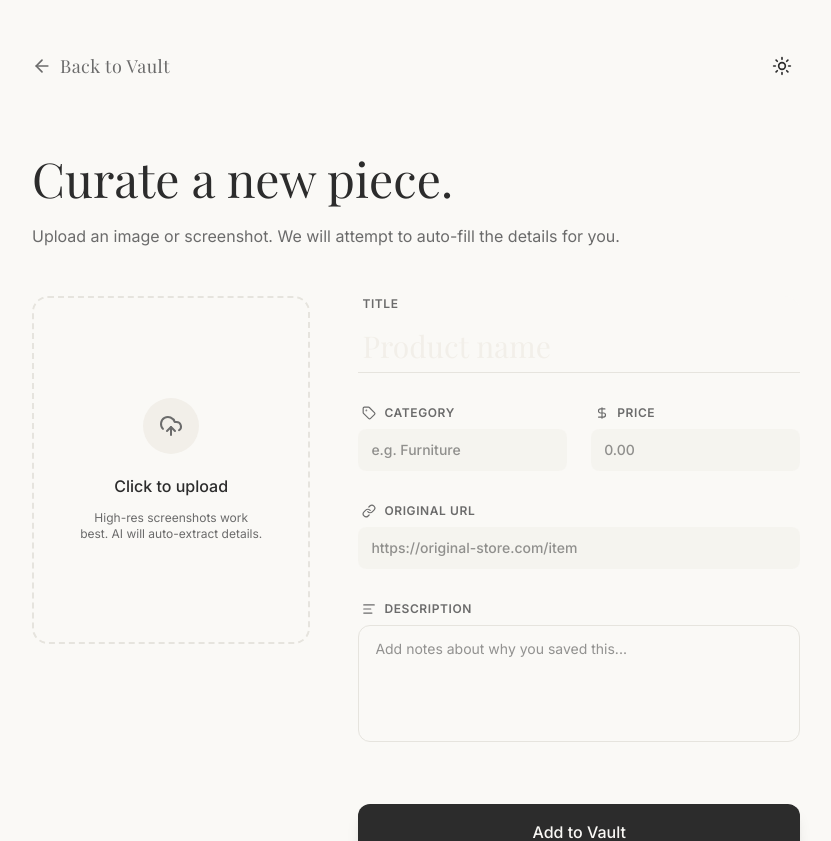
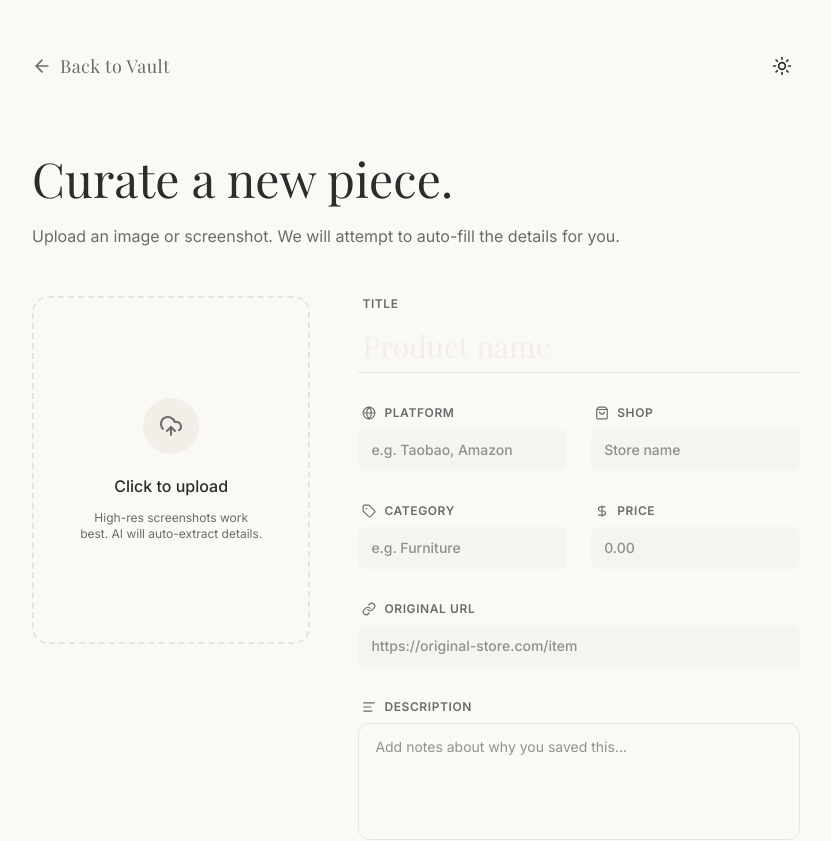
Before and after one commit to mirai2333/home-showcase-vault, a Next.js app: page /add in a window 1280 px wide. Shown: the top 841 px of the page, without its empty margins (224-1055 px from the left). Built offline with nearby package versions, Linux system fonts and the light colour scheme; a web font is replaced by a local one.

Commit message:
feat: implement product entry form and initial database schema setup

```diff
--- a/src/app/add/add-form.tsx
+++ b/src/app/add/add-form.tsx
@@ -1,7 +1,7 @@
 "use client";
 
 import { useState } from "react";
-import { UploadCloud, Loader2, Link as LinkIcon, DollarSign, Tag, AlignLeft } from "lucide-react";
+import { UploadCloud, Loader2, Link as LinkIcon, DollarSign, Tag, AlignLeft, ShoppingBag, Globe } from "lucide-react";
 
 export function AddForm() {
   const [isParsing, setIsParsing] = useState(false);
@@ -12,6 +12,8 @@ export function AddForm() {
     price: "",
     category: "",
     description: "",
+    platform: "",
+    shop: "",
     originalUrl: "",
   });
 
@@ -25,6 +27,8 @@ export function AddForm() {
         price: "199.99",
         category: "Decor",
         description: "A beautifully curated placeholder item identified by the AI vision module.",
+        platform: "Taobao",
+        shop: "Nordic Design Store",
       });
       setIsParsing(false);
       setParsed(true);
@@ -88,6 +92,38 @@ export function AddForm() {
                 placeholder="Product name"
                 className="w-full bg-transparent border-b border-border text-2xl md:text-3xl font-serif px-1 py-2 focus:outline-hidden focus:border-primary transition-colors placeholder:text-muted"
               />
+            </div>
+
+            <div className="grid grid-cols-2 gap-6 pt-4">
+              {/* Platform */}
+              <div>
+                <label className="flex items-center gap-2 text-xs font-semibold tracking-wider text-muted-foreground uppercase mb-2 ml-1">
+                  <Globe className="w-3.5 h-3.5" /> Platform
+                </label>
+                <input
+                  type="text"
+                  name="platform"
+                  value={formData.platform}
+                  onChange={handleChange}
+                  placeholder="e.g. Taobao, Amazon"
+                  className="w-full bg-muted/50 border border-transparent focus:border-border focus:bg-transparent rounded-lg px-3 py-2.5 text-sm font-medium outline-hidden transition-all"
+                />
+              </div>
+
+              {/* Shop */}
+              <div>
+                <label className="flex items-center gap-2 text-xs font-semibold tracking-wider text-muted-foreground uppercase mb-2 ml-1">
+                  <ShoppingBag className="w-3.5 h-3.5" /> Shop
+                </label>
+                <input
+                  type="text"
+                  name="shop"
+                  value={formData.shop}
+                  onChange={handleChange}
+                  placeholder="Store name"
+                  className="w-full bg-muted/50 border border-transparent focus:border-border focus:bg-transparent rounded-lg px-3 py-2.5 text-sm font-medium outline-hidden transition-all"
+                />
+              </div>
             </div>
 
             <div className="grid grid-cols-2 gap-6 pt-4">
--- a/src/app/page.tsx
+++ b/src/app/page.tsx
@@ -7,12 +7,14 @@ import { db } from "@/db";
 import { products, categories as categoriesSchema } from "@/db/schema";
 import { eq, ilike, and } from "drizzle-orm";
 
+const DEFAULT_IMAGE = "https://images.unsplash.com/photo-1557683316-973673baf926?auto=format&fit=crop&q=80&w=800";
+
 const MOCK_PRODUCTS = [
-  { id: "m1", name: "Minimalist Chair", category: "Furniture", categorySlug: "furniture", image: "https://images.unsplash.com/photo-1503602642458-232111445657?auto=format&fit=crop&q=80&w=800", aspect: "aspect-[3/4]" },
-  { id: "m2", name: "Ceramic Vase", category: "Decor", categorySlug: "decor", image: "https://images.unsplash.com/photo-1503602642458-232111445657?auto=format&fit=crop&q=80&w=800", aspect: "aspect-[4/5]" },
-  { id: "m3", name: "Table Lamp", category: "Lighting", categorySlug: "lighting", image: "https://images.unsplash.com/photo-1507473885765-e6ed057f782c?auto=format&fit=crop&q=80&w=800", aspect: "aspect-square" },
-  { id: "m4", name: "Linen Sofa", category: "Furniture", categorySlug: "furniture", image: "https://images.unsplash.com/photo-1555041469-a586c61ea9bc?auto=format&fit=crop&q=80&w=800", aspect: "aspect-[4/3]" },
-  { id: "m5", name: "Wooden Desk", category: "Workspace", categorySlug: "workspace", image: "https://images.unsplash.com/photo-1503602642458-232111445657?auto=format&fit=crop&q=80&w=800", aspect: "aspect-[3/4]" },
+  { id: "m1", name: "Minimalist Chair", category: "Furniture", categorySlug: "furniture", image: "https://images.unsplash.com/photo-1503602642458-232111445657?auto=format&fit=crop&q=80&w=800", aspect: "aspect-[3/4]", description: "Elegant wooden chair.", platform: "Taobao", shop: "Nordic Home" },
+  { id: "m2", name: "Ceramic Vase", category: "Decor", categorySlug: "decor", image: null, aspect: "aspect-[4/5]", description: "", platform: "Amazon", shop: "Artisanal Studio" },
+  { id: "m3", name: "Table Lamp", category: "Lighting", categorySlug: "lighting", image: "https://images.unsplash.com/photo-1507473885765-e6ed057f782c?auto=format&fit=crop&q=80&w=800", aspect: "aspect-square", description: "Soft lighting for study.", platform: "eBay", shop: "Vintage Finds" },
+  { id: "m4", name: "Linen Sofa", category: "Furniture", categorySlug: "furniture", image: "https://images.unsplash.com/photo-1555041469-a586c61ea9bc?auto=format&fit=crop&q=80&w=800", aspect: "aspect-[4/3]", description: "Comfortable three-seater.", platform: "Tmall", shop: "Cozy Life" },
+  { id: "m5", name: "Wooden Desk", category: "Workspace", categorySlug: "workspace", image: null, aspect: "aspect-[3/4]", description: "", platform: "IKEA", shop: "Office Essentials" },
 ];
 
 const MOCK_CATEGORIES = [
@@ -57,6 +59,9 @@ export default async function Home({
         .select({
           id: products.id,
           name: products.name,
+          description: products.description,
+          platform: products.platform,
+          shop: products.shop,
           categoryName: categoriesSchema.name,
           categorySlug: categoriesSchema.slug,
           image: products.imageUrl,
@@ -74,10 +79,13 @@ export default async function Home({
       displayProducts = results.map((r) => ({
         id: r.id,
         name: r.name,
+        description: r.description || "",
+        platform: r.platform || "",
+        shop: r.shop || "",
         category: r.categoryName || "Uncategorized",
         categorySlug: r.categorySlug || "",
-        image: r.image || "https://images.unsplash.com/photo-1503602642458-232111445657?auto=format&fit=crop&q=80&w=800",
-        aspect: "aspect-[3/4]", // We can randomize or store in DB later
+        image: r.image || DEFAULT_IMAGE,
+        aspect: "aspect-[3/4]",
       }));
     } catch (e) {
       console.error("Failed to connect to real DB, falling back to mock", e);
@@ -135,7 +143,7 @@ export default async function Home({
               >
                 <div className={`relative w-full ${product.aspect} rounded-xl overflow-hidden bg-muted shadow-sm transition-all duration-500 hover:shadow-xl`}>
                   <Image
-                    src={product.image}
+                    src={product.image || DEFAULT_IMAGE}
                     alt={product.name}
                     fill
                     unoptimized
@@ -146,12 +154,22 @@ export default async function Home({
                   <div className="absolute inset-0 bg-linear-to-t from-black/40 via-transparent to-transparent opacity-0 group-hover:opacity-100 transition-opacity duration-300" />
                 </div>
                 <div className="mt-2.5 px-0.5">
-                  <p className="text-[10px] font-semibold tracking-widest text-muted-foreground uppercase mb-0.5">
-                    {product.category}
-                  </p>
-                  <h3 className="text-sm md:text-base font-serif text-foreground group-hover:text-primary transition-colors leading-tight">
+                  <div className="flex justify-between items-start gap-2 mb-0.5">
+                    <p className="text-[10px] font-semibold tracking-widest text-muted-foreground uppercase">
+                      {product.category}
+                    </p>
+                    {product.shop && (
+                      <p className="text-[9px] font-medium text-primary/80 truncate max-w-[40%]">
+                        {product.shop}
+                      </p>
+                    )}
+                  </div>
+                  <h3 className="text-sm md:text-base font-serif text-foreground group-hover:text-primary transition-colors leading-tight mb-1">
                     {product.name}
                   </h3>
+                  <p className="text-[11px] text-muted-foreground line-clamp-1 italic">
+                    {product.description || product.platform}
+                  </p>
                 </div>
               </div>
             ))}
--- a/src/db/schema.ts
+++ b/src/db/schema.ts
@@ -1,4 +1,4 @@
-import { pgTable, text, timestamp, uuid, decimal } from "drizzle-orm/pg-core";
+import { pgTable, text, timestamp, uuid, decimal, varchar } from "drizzle-orm/pg-core";
 
 export const categories = pgTable("categories", {
   id: uuid("id").primaryKey().defaultRandom(),
@@ -20,6 +20,8 @@ export const products = pgTable("products", {
   originalUrl: text("original_url"),
   imageUrl: text("image_url"),
   categoryId: uuid("category_id").references(() => categories.id),
+  platform: varchar("platform", { length: 64 }),
+  shop: varchar("shop", { length: 256 }),
   createdAt: timestamp("created_at").defaultNow().notNull(),
   updatedAt: timestamp("updated_at").defaultNow().notNull(),
 });
```
